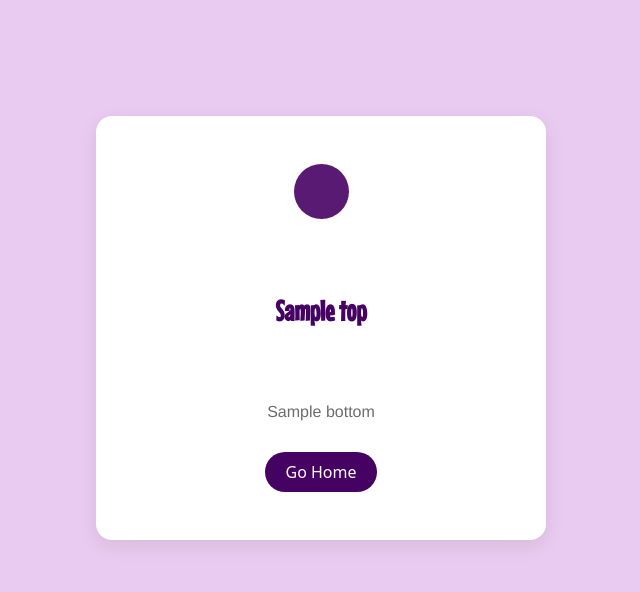
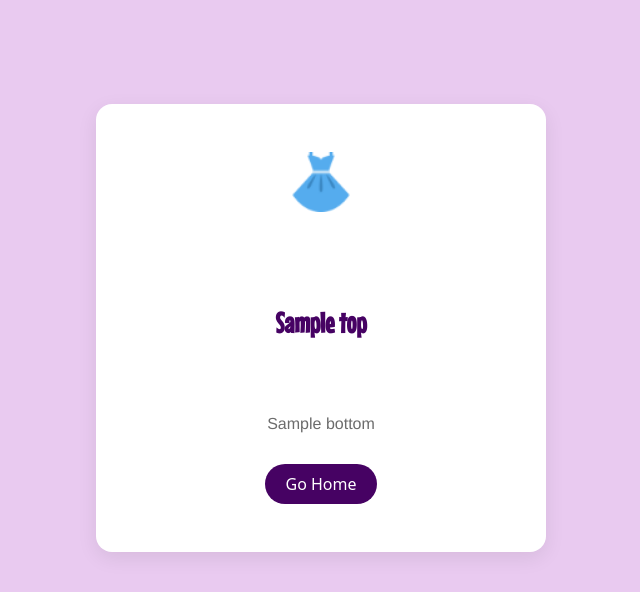
Before and after one commit to cfeigin/lotties-closet, a Flask app: template templates/apology.html in a window 1280 px wide. Shown: the part 76-668 px from the top of the page, without its empty margins (319-959 px from the left). Run offline with Flask 3, Linux system fonts and the light colour scheme; the template is opened without the code that fills it: most values are stand-ins (such as "Sample title", 1, 10 or a date in 2020); some libraries are stand-ins or nearby versions.

Commit message:
Changed error icon to favicon

```diff
--- a/static/styles.css
+++ b/static/styles.css
@@ -200,13 +200,13 @@ nav .navbar-brand .purple
     margin-bottom: 1.2rem;
 }
 
-.icon-circle {
-    width: 55px;
-    height: 55px;
-    background-color: #460263;
-    border-radius: 50%;
-    opacity: 0.9;
+.error-dress-icon {
+    width: 60px;
+    height: 60px;
+    margin-bottom: 1.2rem;
+    object-fit: contain;
 }
+
 
 /* Title text */
 .error-title {
--- a/templates/apology.html
+++ b/templates/apology.html
@@ -9,7 +9,8 @@
     <div class="error-card">
 
         <div class="error-icon">
-            <div class="icon-circle"></div>
+            <!-- https://favicon.io/emoji-favicons/dress/ -->
+            <img src="{{ url_for('static', filename='favicon.ico') }}" class="error-dress-icon" alt="icon">
         </div>
 
         <h1 class="error-title">{{ top }}</h1>
```
